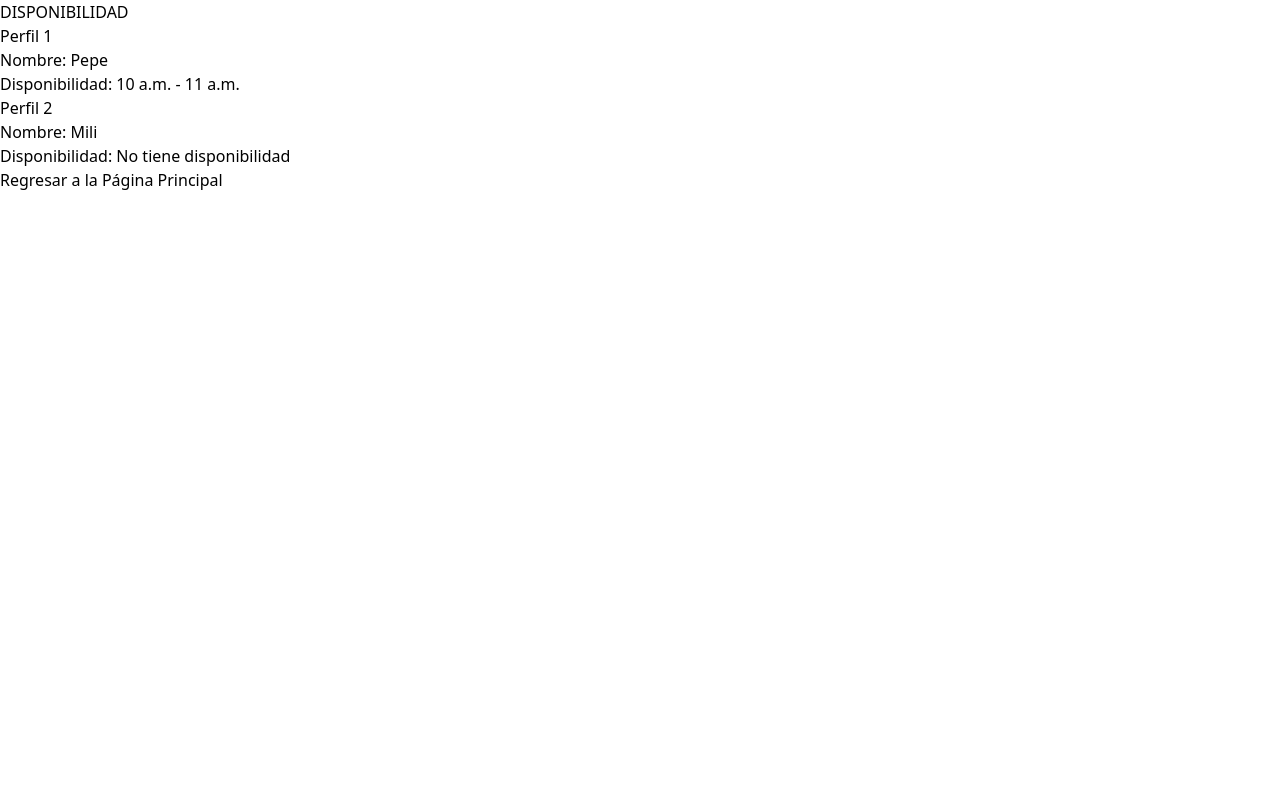
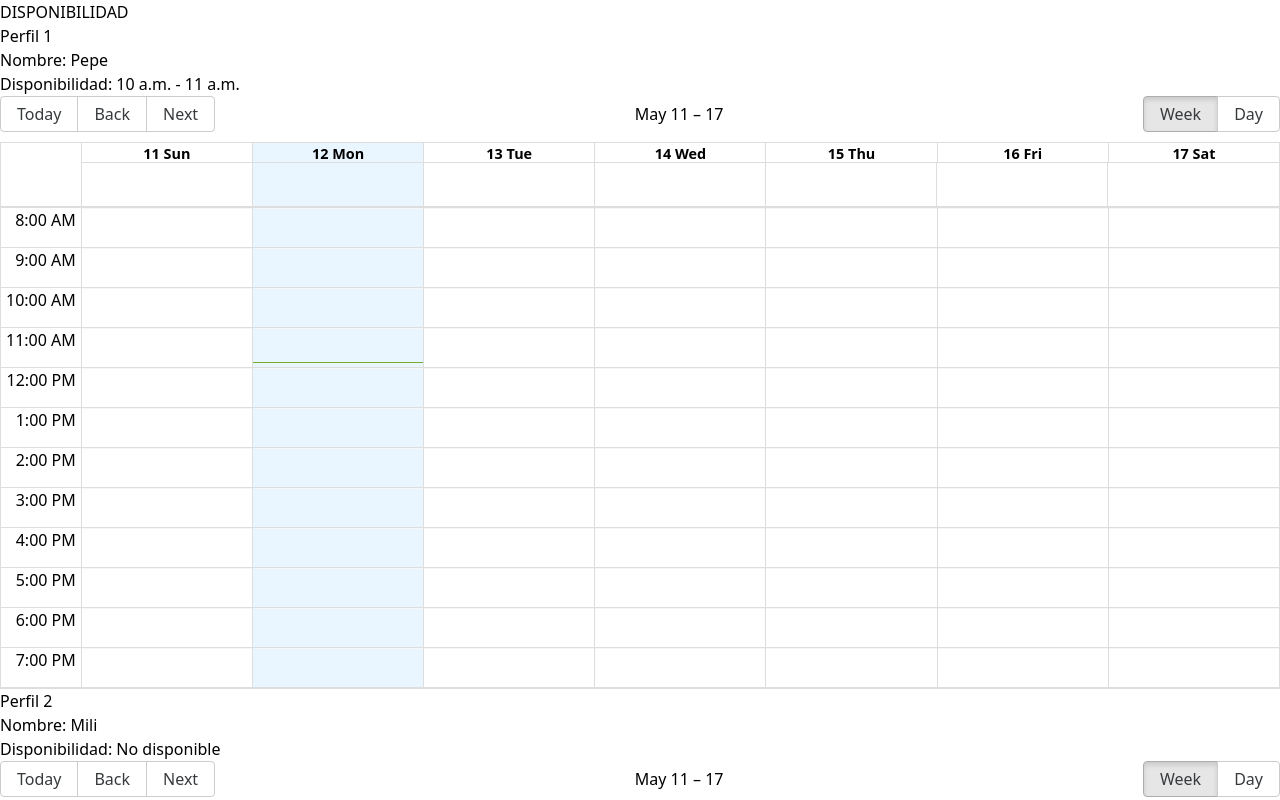
Before and after one commit to Mitchelmrtp/PsicoWeb-Front, a React (Vite) app: page /Disponibilidad in a window 1280 px wide. Shown: the top 800 px of the page. Built offline with nearby package versions, Linux system fonts and the light colour scheme; no server answers.

Commit message:
calendario_version1

```diff
--- a/package.json
+++ b/package.json
@@ -18,11 +18,13 @@
     "@tailwindcss/vite": "^4.1.7",
     "@tanstack/react-query": "^5.64.1",
     "axios": "^1.7.9",
+    "date-fns": "^4.1.0",
     "formik": "^2.4.6",
     "framer-motion": "^12.4.1",
     "lucide-react": "^0.475.0",
     "package": "^1.0.1",
     "react": "^18.3.1",
+    "react-big-calendar": "^1.18.0",
     "react-dom": "^18.3.1",
     "react-icons": "^5.4.0",
     "react-router-dom": "^7.6.0",
--- a/src/components/auth/Disponibilidad.jsx
+++ b/src/components/auth/Disponibilidad.jsx
@@ -1,11 +1,25 @@
 import React from 'react';
 import Button from '../common/Button';
 import { useNavigate } from 'react-router-dom';
+import MyCalendar from '../common/Calendar';
 
 export const Disponibilidad = () => {
-    const perfiles = [
-        { nombre: 'Pepe', disponibilidad: '10 a.m. - 11 a.m.' },
-        { nombre: 'Mili', disponibilidad: 'No tiene disponibilidad' },
+    const perfiles = [{
+        nombre: 'Pepe',
+        disponibilidad: '10 a.m. - 11 a.m.',
+              eventos: [
+        {
+          title: 'Disponible',
+          start: new Date(2025, 4, 23, 10, 0),
+          end:   new Date(2025, 4, 23, 11, 0),
+        }
+      ]
+    },
+    {
+        nombre: 'Mili',
+        disponibilidad: 'No disponible',
+        eventos: [],
+    }
     ];
     const navigate = useNavigate();
 
@@ -19,11 +33,11 @@ export const Disponibilidad = () => {
             <header className="flex items-center justify-between px-8 py-6">
                 <h1 className="text-4xl font-extrabold text-gray-800">DISPONIBILIDAD</h1>
             </header>
-            <div className="flex flex-col items-center mt-12 space-y-6">
+            <div className="flex flex-col items-center mt-12 ">
                 {perfiles.map((perfil, idx) => (
                     <div
                         key={idx}
-                        className="w-full max-w-md bg-white rounded-lg shadow p-6 flex flex-col items-start"
+                        className=""
                     >
                         <h2 className="text-2xl font-bold text-gray-700 mb-2">
                             Perfil {idx + 1}
@@ -34,12 +48,9 @@ export const Disponibilidad = () => {
                         <p className="text-lg text-gray-600">
                             <span className="font-semibold">Disponibilidad:</span> {perfil.disponibilidad}
                         </p>
+                        <MyCalendar events={perfil.eventos} />
                     </div>
                 ))}
-                {/* Aquí va tu calendario */}
-                <div id="calendar">
-                    {/* ...todo el contenido del calendario... */}
-                </div>
             </div>
             <div>
                 <Button
--- /dev/null
+++ b/src/components/common/Calendar.jsx
@@ -0,0 +1,33 @@
+// src/components/Calendar.jsx
+import React from 'react'
+import { Calendar, dateFnsLocalizer } from 'react-big-calendar'
+import { format, parse, startOfWeek, getDay, setHours, setMinutes } from 'date-fns'
+import es from 'date-fns/locale/es'
+import 'react-big-calendar/lib/css/react-big-calendar.css'
+
+const locales = { es }
+const localizer = dateFnsLocalizer({ format, parse, startOfWeek, getDay, locales })
+
+export default function MyCalendar({ events }) {
+  const minTime = setHours(setMinutes(new Date(1970, 1, 1), 0), 8)
+  const maxTime = setHours(setMinutes(new Date(1970, 1, 1), 0), 20)
+
+  return (
+    <div className="w-full h-[500px] mt-4">
+      <Calendar
+        localizer={localizer}
+        events={events}
+        startAccessor="start"
+        endAccessor="end"
+        defaultView="week"
+        views={['week', 'day']}
+        step={60}
+        timeslots={1}
+        min={minTime}
+        max={maxTime}
+        scrollToTime={minTime}
+        style={{ height: '100%' }}
+      />
+    </div>
+  )
+}
```
Also changed, not shown: 1 other file (tests, documents, lock files or other folders). Lines whose indentation alone changed are shown as unchanged.
